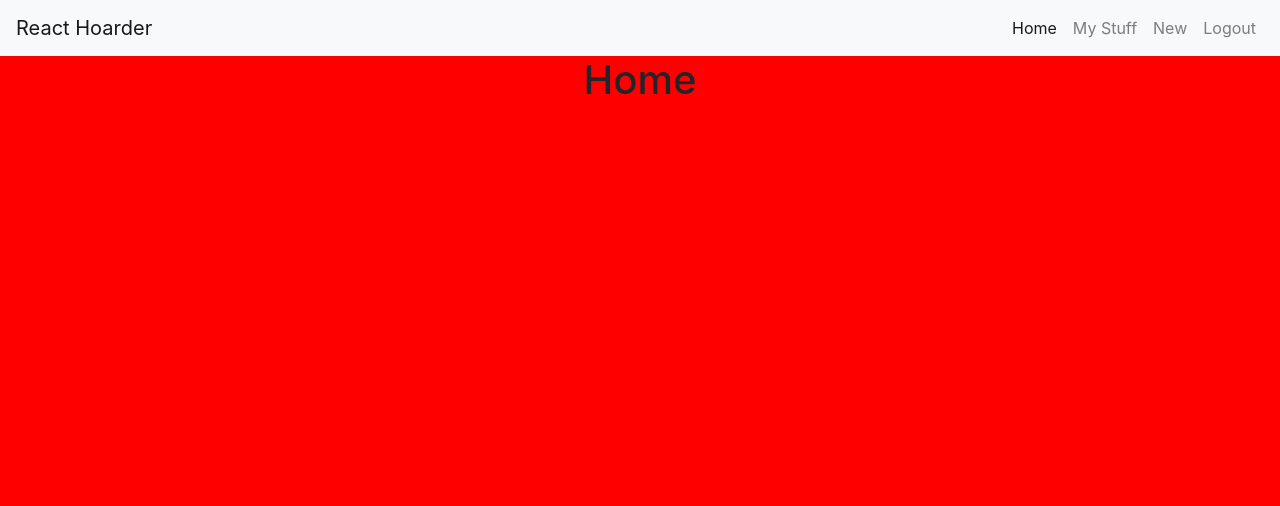
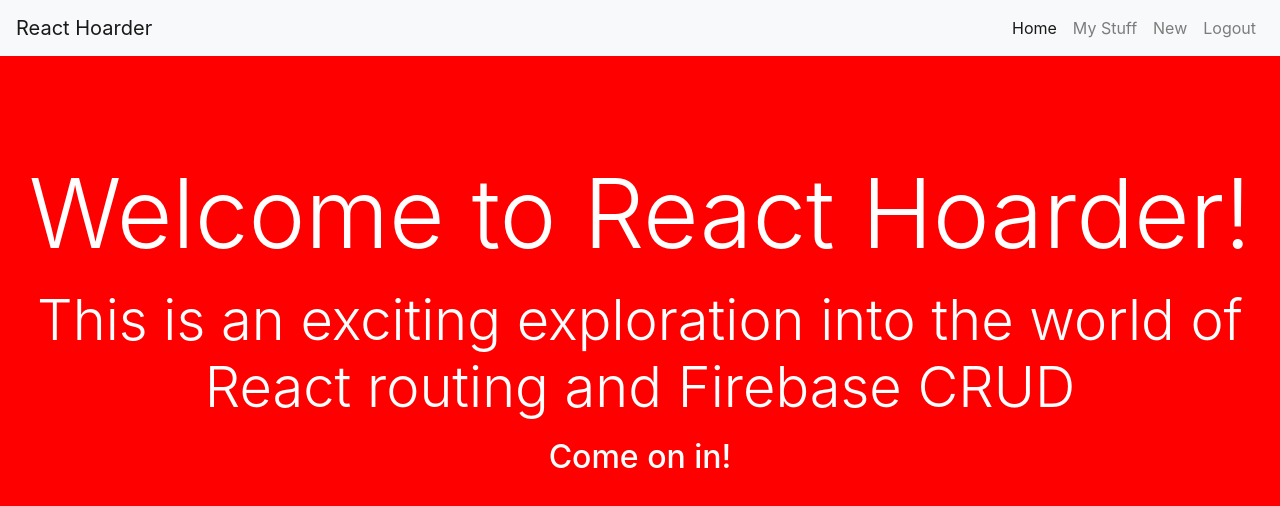
Before and after one commit to davideverett89/react-hoarder, a React (Create React App) app: page /home in a window 1280 px wide. Shown: the top 506 px of the page. Built offline with nearby package versions, Linux system fonts and the light colour scheme; no server answers; sample sign-in values are in the browser's storage.

Commit message:
Home styling good enough for now.

```diff
--- a/src/components/pages/Home/Home.js
+++ b/src/components/pages/Home/Home.js
@@ -5,8 +5,10 @@
 class Home extends React.Component {
   render() {
     return (
-        <div className="Home">
-            <h1>Home</h1>
+        <div className="Home text-white">
+            <h1 className="display-1 m-3">Welcome to React Hoarder!</h1>
+            <h2 className="display-4 m-3">This is an exciting exploration into the world of React routing and Firebase CRUD</h2>
+            <h2 className="m-3">Come on in!</h2>
         </div>
     );
   }
--- a/src/components/pages/Home/Home.scss
+++ b/src/components/pages/Home/Home.scss
@@ -1,3 +1,4 @@
 .Home {
     display: block;
+    margin-top: 100px;
 }
--- a/src/components/shared/StuffCard/StuffCard.js
+++ b/src/components/shared/StuffCard/StuffCard.js
@@ -22,7 +22,7 @@
                 {isSingleView ? <img className="card-img-top" src={stuff.itemImage} alt={stuff.itemName} /> : ''}
                 <div className="card-body">
                     {isSingleView ? '' : <h5 className="card-title">{stuff.itemName}</h5>}
-                    <p className="card-text">{stuff.itemDescription}</p>
+                    {isSingleView ? <p className="card-text">{stuff.itemDescription}</p> : ''}
                 </div>
                 {
                     isSingleView
@@ -30,7 +30,7 @@
                       : (
                         <div className="card-footer">
                         <Link className="mx-2 btn btn-warning" to={editLink}>Edit</Link>
-                        <Link className="mx-2 btn btn-info" to={singleLink}>Single</Link>
+                        <Link className="mx-2 btn btn-info" to={singleLink}>View</Link>
                     </div>
                       )
                 }
```
